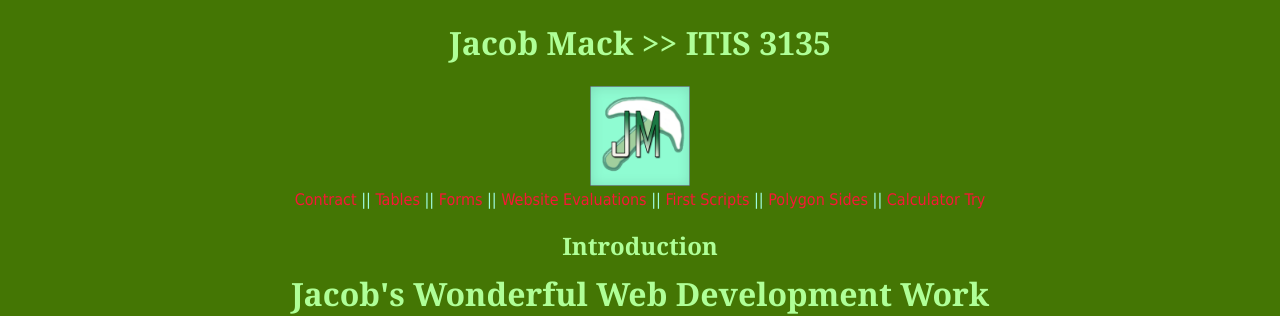
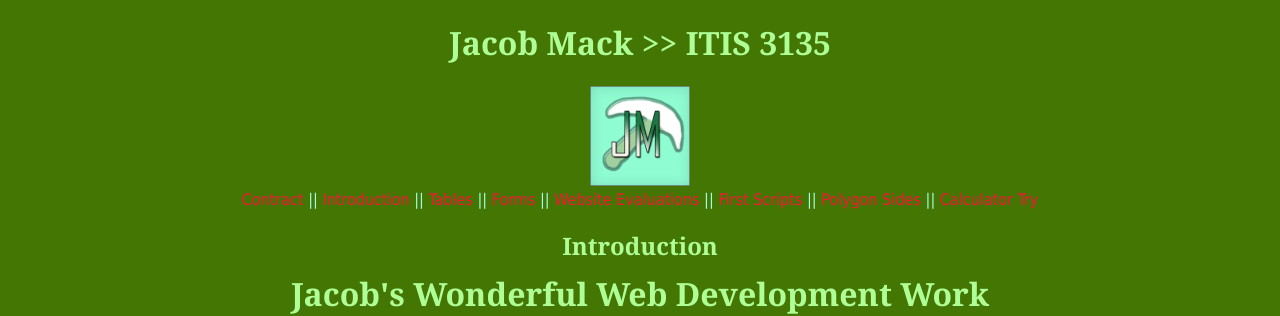
Before and after one commit to tdninja1/itis3135, a plain HTML site: page introduction.html in a window 1280 px wide. Shown: the top 316 px of the page. Drawn offline with Linux system fonts and the light colour scheme.

Commit message:
Updated introduction.html introduction link

```diff
--- a/introduction.html
+++ b/introduction.html
@@ -15,7 +15,10 @@
 			<img class="logo" src="images/uncc_logo.png" width="100" height="100" alt="Jacob Mack Brand Logo - UNCC">
 	</header>
 	<nav>
+
 		<a href="https://https://dvonbri1.github.io/itis3135/contract.html">Contract</a>
+		 ||
+		<a href="http://webpages.uncc.edu/jmack23/introduction.html" target="_blank">Introduction</a>
 		 ||
 		<a href="http://webpages.uncc.edu/jmack23/tables.html" target="_blank">Tables</a>
 		 ||
```
